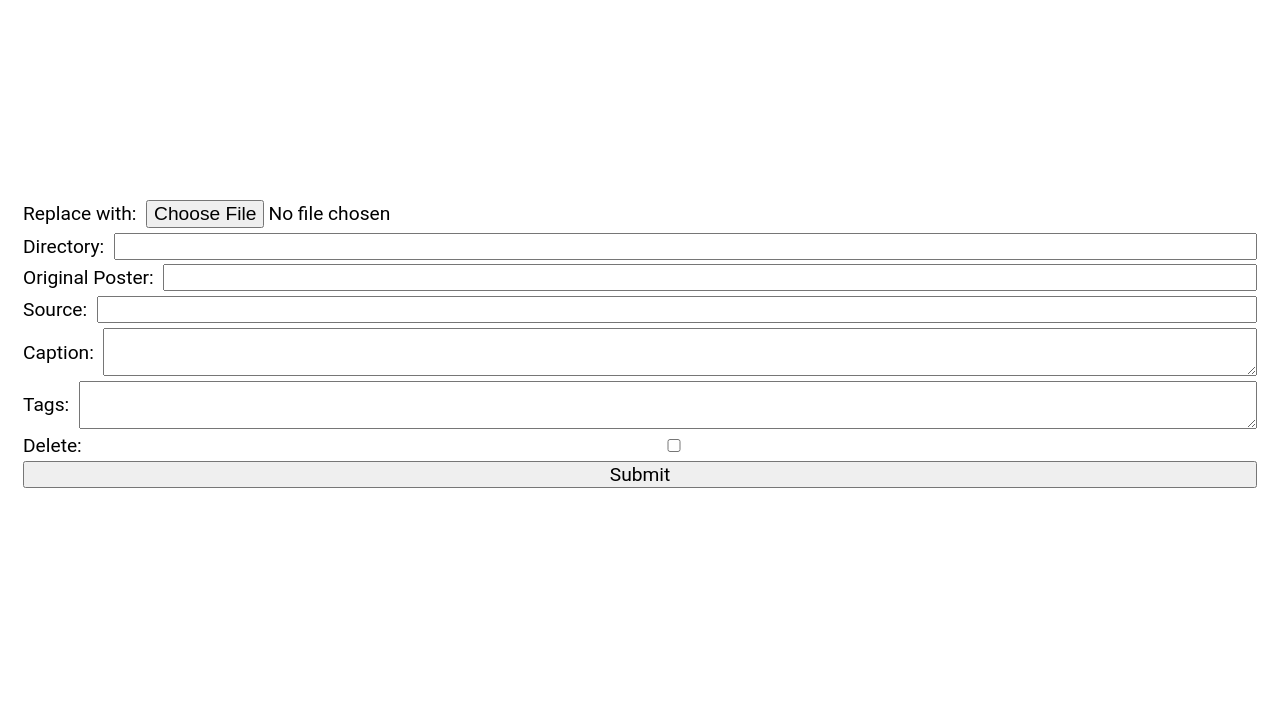
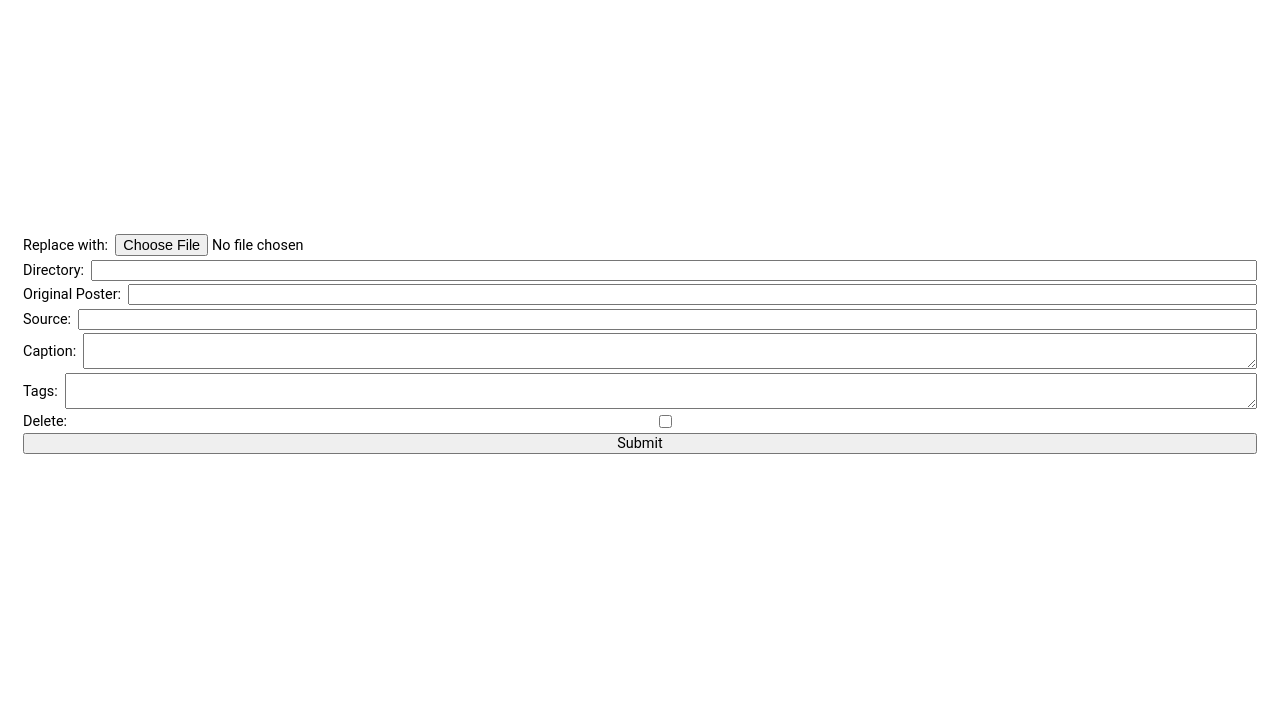
Before and after one commit to ralphrbergman/ralphs-booru, a Python web app: template template/edit.html in a window 1280 px wide. Shown: the part 175-903 px from the top of the page. Run offline with Jinja, Linux system fonts and the light colour scheme; the template is opened without the code that fills it, so the values that code supplies are empty.

Commit message:
Adjusted form to fit on smaller screens

```diff
--- a/static/form.css
+++ b/static/form.css
@@ -1,7 +1,7 @@
 .form {
     display: flex;
     flex-direction: column;
-    font-size: clamp(1rem, 1.1vw, 2.5rem);
+    font-size: clamp(0.75rem, 1.1vw, 2.5rem);
     gap: 0.25em;
     width: 25em;
 }
```
